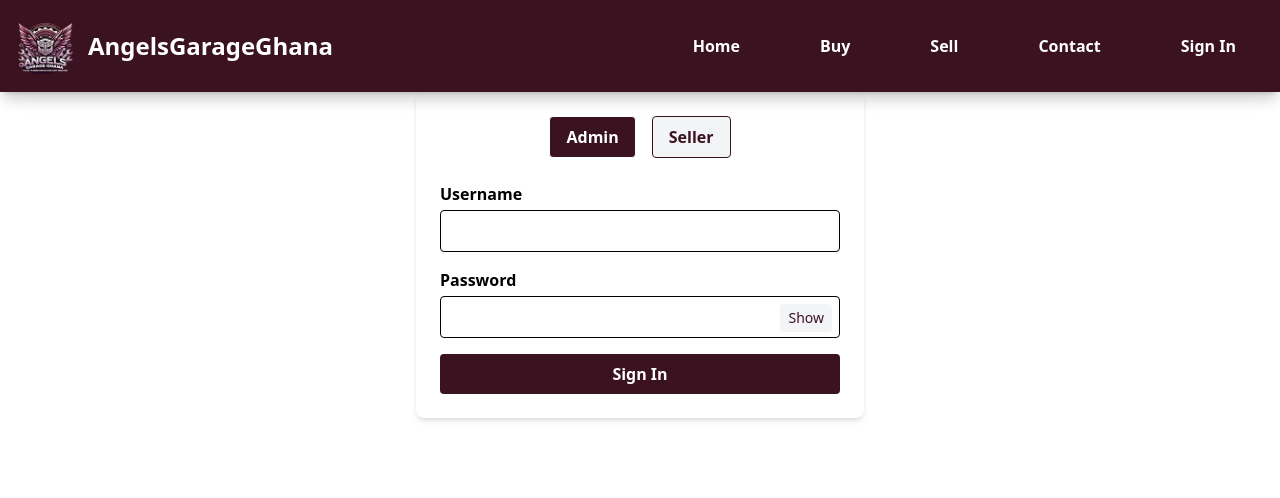
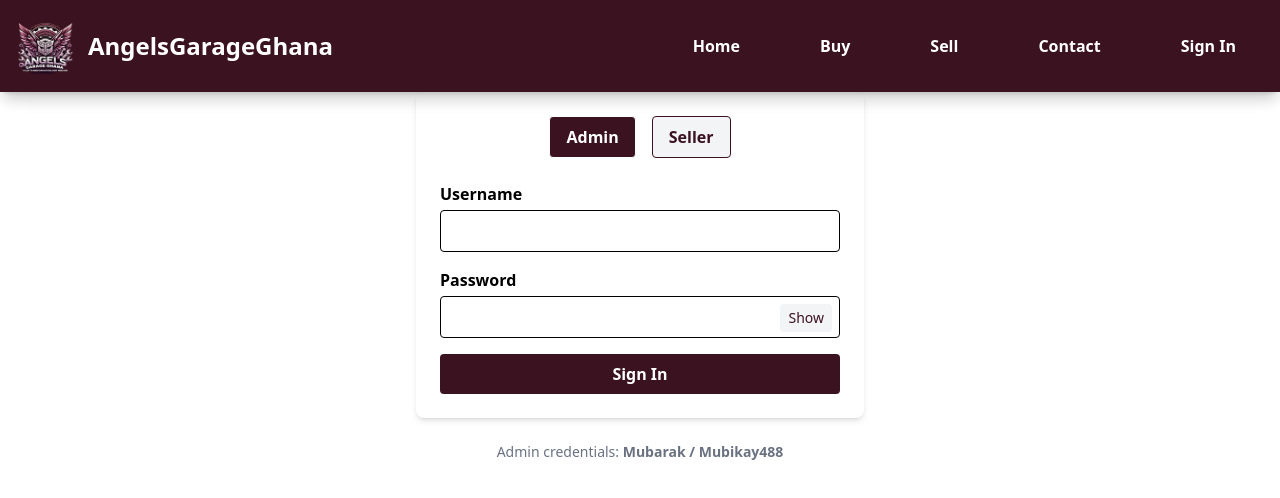
Before and after one commit to Mubikay488/AngelsGarage, a React (Vite) app in the folder angels-garage/: page /signin in a window 1280 px wide. Both pictures are taken after a click on the button "Admin". Shown: the top 498 px of the page. Built offline with nearby package versions, Linux system fonts and the light colour scheme.

Commit message:
added a span for admin credentials

```diff
--- a/angels-garage/src/components/SignIn.jsx
+++ b/angels-garage/src/components/SignIn.jsx
@@ -264,9 +264,9 @@ const SignIn = () => {
               )}
             </div>
             <div className="mt-6 text-center text-gray-500 text-sm">
-              {/* {role === "admin" && (
-                // <span>Admin credentials: <span className="font-bold">Mubarak / Mubikay488</span></span>
-              )} */}
+               {role === "admin" && (
+                 <span>Admin credentials: <span className="font-bold">Mubarak / Mubikay488</span></span>
+              )}
               {role === "seller" && sellerMode === "register" && (
                 <span>Register as a seller with a unique username and password.</span>
               )}
```
